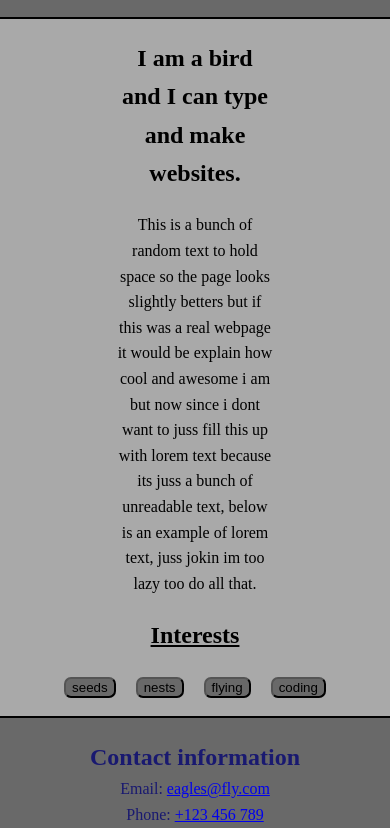
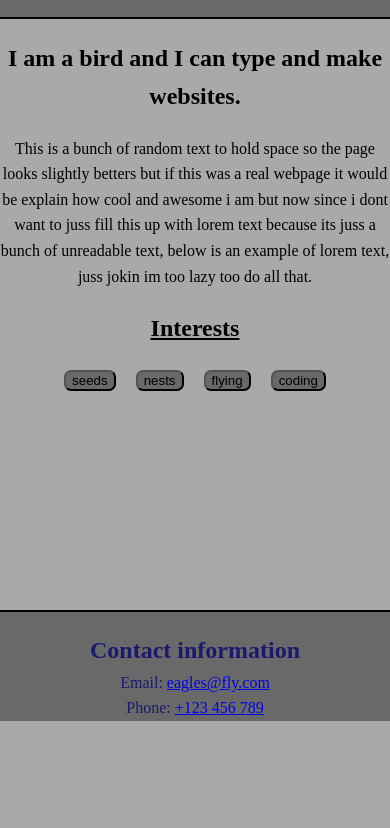
Before and after one commit to wytee64/wad-pages-and-practices, a plain HTML site: page index.html in a window 390 px wide. Shown: the part 123-951 px from the top of the page. After the commit the page ends 844 px from the top, so only its background shows below. Drawn offline with Linux system fonts and the light colour scheme.

Commit message:
body padding fixed to text

```diff
--- a/style.css
+++ b/style.css
@@ -86,4 +86,7 @@ footer {
     color: midnightblue;
     text-align: center;
   }
+  #body {
+    padding: 0;
+  }
 }
```
